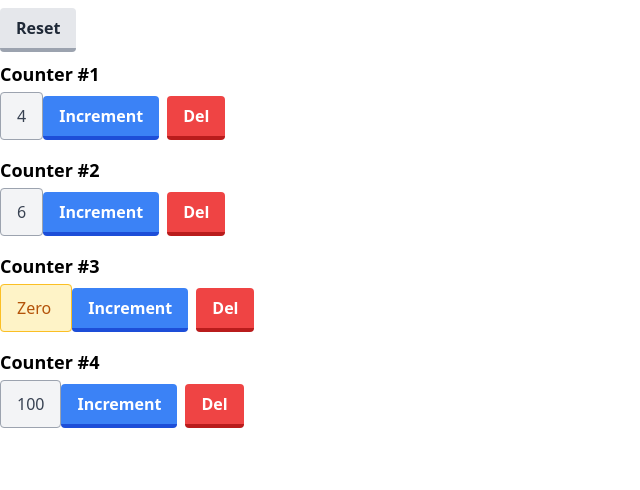
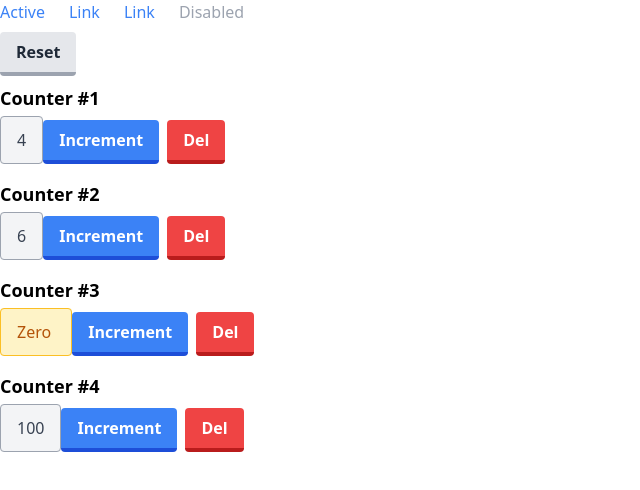
Before and after one commit to alaugustin/React_Crash_Course, a React (Create React App) app in the folder counter-app/: page / in a window 1280 px wide. Shown: the top 490 px of the page, without its empty margins (0-640 px from the left). Built offline with nearby package versions, Linux system fonts and the light colour scheme.

Commit message:
applying navbar

```diff
--- /dev/null
+++ b/counter-app/src/App.js
@@ -0,0 +1,19 @@
+import React, { Component } from 'react';
+import NavBar from './components/navbar';
+import Counters from './components/counters'
+import './App.css';
+
+class App extends Component {
+    render() {
+        return (
+            <React.Fragment>
+            <NavBar />
+            <main className="container mx-auto">
+                <Counters />
+            </main>
+            </React.Fragment>
+        )
+    }
+}
+
+export default App;
--- /dev/null
+++ b/counter-app/src/components/navbar.jsx
@@ -0,0 +1,34 @@
+import React, { Component } from 'react';
+
+class NavBar extends React.Component {
+    render() {
+        return (
+          <nav className={"container mx-auto"}>
+            <ul class="flex">
+              <li class="mr-6">
+                <a class="text-blue-500 hover:text-blue-800" href="/">
+                  Active
+                </a>
+              </li>
+              <li class="mr-6">
+                <a class="text-blue-500 hover:text-blue-800" href="/">
+                  Link
+                </a>
+              </li>
+              <li class="mr-6">
+                <a class="text-blue-500 hover:text-blue-800" href="/">
+                  Link
+                </a>
+              </li>
+              <li class="mr-6">
+                <a class="text-gray-400 cursor-not-allowed" href="/">
+                  Disabled
+                </a>
+              </li>
+            </ul>
+          </nav>
+        );
+    }
+}
+
+export default NavBar;
--- a/counter-app/src/index.js
+++ b/counter-app/src/index.js
@@ -3,12 +3,12 @@ import ReactDOM from 'react-dom';
 import 'tailwindcss/dist/base.css';
 import 'tailwindcss/dist/components.css';
 import 'tailwindcss/dist/utilities.css';
+import App from './App';
 import reportWebVitals from './reportWebVitals';
-import Counters from './components/counters';
 
 ReactDOM.render(
   <React.StrictMode>
-    <Counters />
+    <App />
   </React.StrictMode>,
   document.getElementById('root')
 );
```
Also changed, not shown: counter-app/src/App.css (added).
